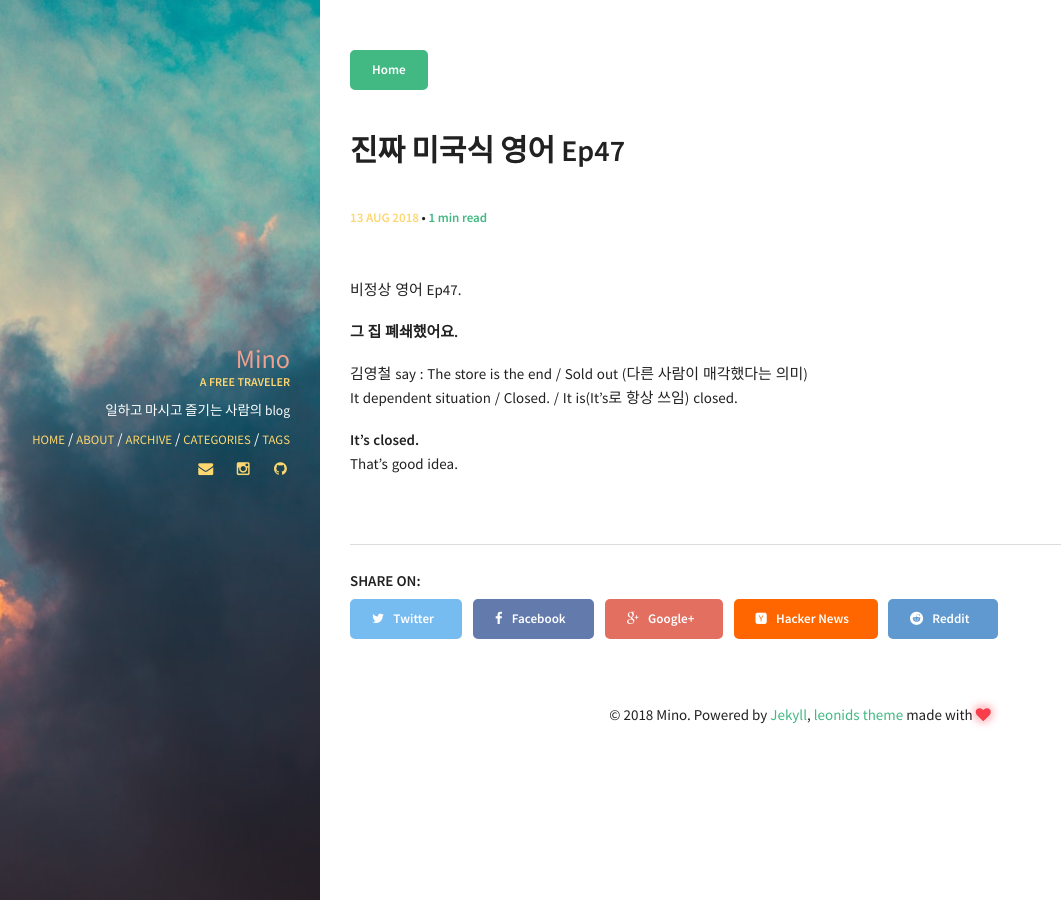
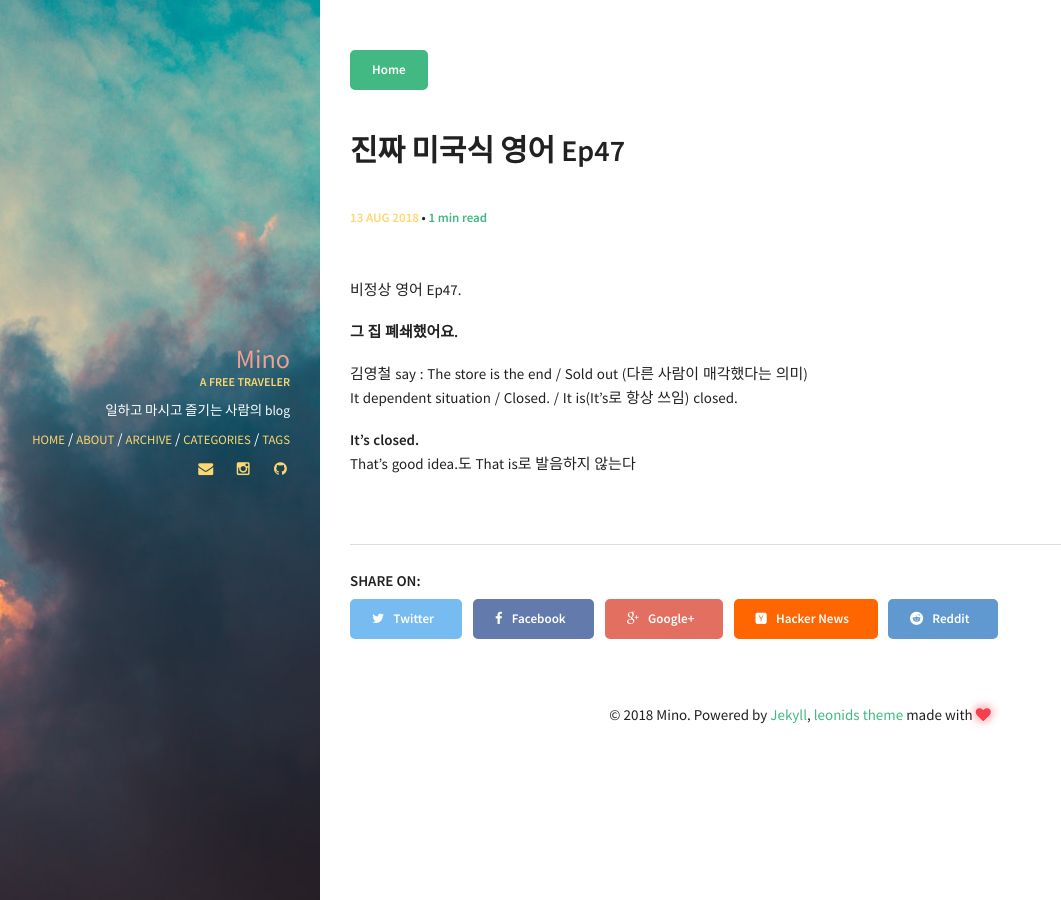
Before and after one commit to minoblog/minoblog.github.io, a Jekyll site: the page built from _posts/2018-08-13-Podcast-English-Ep47.md, in a window 1280 px wide. Shown: the whole page, without its empty margins (0-1061 px from the left). Built offline with Jekyll 4.4.1, drawn with Linux system fonts in a browser that asks for light colours.

Commit message:
Update 2018-08-13-Podcast-English-Ep47.md

```diff
--- a/_posts/2018-08-13-Podcast-English-Ep47.md
+++ b/_posts/2018-08-13-Podcast-English-Ep47.md
@@ -13,4 +13,4 @@ comments: true
 It dependent situation / Closed. / It is&#40;It's로 항상 쓰임&#41; closed.
 
 <b>It's closed.</b> <br>
-That's good idea.
+That's good idea.도 That is로 발음하지 않는다
```
